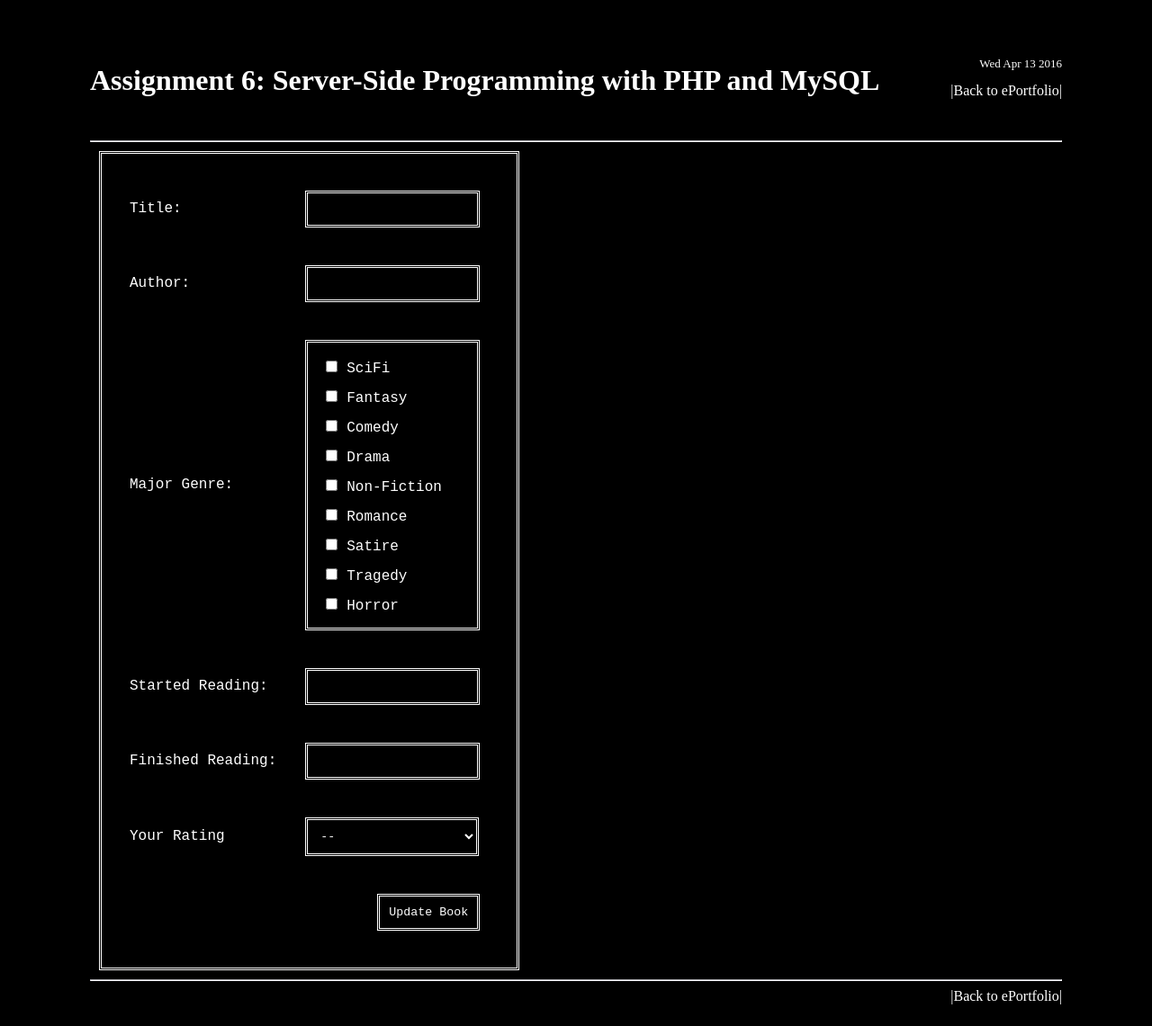
After one commit to christophercsmall/UNF_COP_4813_Internet_Programming, a PHP site: page /cop4813/assign6/change.php?ID=1 in a window 1280 px wide. The commit adds this page. Shown: the whole page at 90% size. Run offline with PHP 8.4, Linux system fonts and the light colour scheme; data that the repository does not hold is empty; some libraries are stand-ins or nearby versions.

Commit message:
Submitted Project

```diff
--- /dev/null
+++ b/public_html/cop4813/assign6/assign6.js
@@ -0,0 +1,54 @@
+
+function changeRecord()
+{
+    document.recordForm.action = 'change.php';
+    document.recordForm.submit();
+}
+
+function deleteRecord()
+{
+    document.recordForm.action = 'delete.php';
+    document.recordForm.submit();
+}
+
+function rowClick(id)
+{
+	var recordID = id;
+
+	document.getElementById("chgBtn").disabled = false;
+	document.getElementById("dltBtn").disabled = false;
+
+	document.getElementById(recordID).checked = true;
+}
+
+function genreClick(genre)
+{
+	var genreID = genre;
+
+	switch(document.getElementById(genre).checked)
+	{
+		case true:
+			document.getElementById(genre).checked = false;
+			break;
+		case false:
+			document.getElementById(genre).checked = true;
+			break;
+	}
+}
+
+function addClick()
+{
+	var form  = document.getElementById('addBookForm');
+
+	if (form.isValid())
+	{
+		document.getElementById('formIncompleteError').style.display = "none";
+		document.recordForm.action = 'add.php';
+		document.recordForm.submit();
+	}
+	else
+	{
+		alert("error");
+		document.getElementById('formIncompleteError').style.display = "";
+	}
+}
--- /dev/null
+++ b/public_html/cop4813/assign6/beginHTML.php
@@ -0,0 +1,36 @@
+<!DOCTYPE html>
+
+<html lang="en" xmlns="http://www.w3.org/1999/xhtml">
+
+<head>
+    <meta charset="utf-8" />
+    <title>Assignment 6: Server-Side Programming with PHP and MySQL</title>
+    <link rel="stylesheet" type="text/css" href="../style.css" />
+
+    <script>
+
+        window.onload = function () {
+            var today = new Date();
+            document.getElementById("today").innerHTML = today.toDateString();
+        }
+
+
+    </script>
+	<script src='assign6.js'></script>
+
+</head>
+
+<body>
+    <div style="float:right;">
+        <p id="today" style="text-align:right; font-size:small;"></p>
+        <a href="../index.html">|Back to ePortfolio|</a>
+    </div>
+
+    <h1>
+        Assignment 6: Server-Side Programming with PHP and MySQL
+    </h1>
+
+    <br />
+    <hr />
+
+<div class = "">
--- /dev/null
+++ b/public_html/cop4813/assign6/change.php
@@ -0,0 +1,107 @@
+<?php
+//get variables
+$ID = $_GET['ID'];
+
+//create myql access
+$mysql_access = mysql_connect('localhost', 'n00931863', 'spring2016931863');
+
+if (!mysql_access)
+{
+	die('Could not connect: '. mysql_error());
+}
+
+//select db
+mysql_select_db('n00931863');
+
+
+//create query
+$query = "SELECT * FROM Books WHERE ID=" . $ID;
+
+//issue query
+$result = mysql_query($query, $mysql_access);
+
+mysql_close($mysql_access);
+
+	$row  = mysql_fetch_row($result);
+
+	$ID = $row[0];
+	$title = $row[1];
+	$author = $row[2];
+	$genre = $row[3];
+	$readStart = $row[4];
+	$readFinish = $row[5];
+	$stars = $row[6];
+
+	$genreArray = array();
+
+	$token = strtok($genre, "|");
+
+	while ($token != false)
+	{
+		array_push($genreArray, $token);
+		$token = strtok("|");
+	}
+?>
+
+<?php include 'beginHTML.php';?>
+
+<form action="change_b.php" method="post">
+
+<?php
+	echo "<input type='hidden' name=ID value='$ID' />";
+?>
+
+	<table class="textContent textInput">
+		<tr>
+			<td>Title: </td>
+			<td><input required type="text" name="title" class="textContent textInput" value='<?php echo $title; ?>'/></td>
+		</tr>
+		<tr>
+			<td>Author: </td>
+			<td><input required type="text" name="author" class="textContent textInput" value='<?php echo $author; ?>'/></td>
+		</tr>
+		<tr>
+			<td>Major Genre:</td>
+			<td>
+				<div class="textInput textContent rowStyle">
+					<input <?php if (in_array("Science_Fiction", $genreArray)){ echo "checked='checked'";} ?> id="sf" class="textContent" type="checkbox" name="genreList[]" value="Science_Fiction"><span class="checkBoxStyle" onClick="genreClick('sf')">SciFi</span><br/>
+					<input <?php if (in_array("Fantasy", $genreArray)){ echo "checked='checked'";} ?> id="f" class="textContent" type="checkbox" name="genreList[]" value="Fantasy"><span class="checkBoxStyle" onClick="genreClick('f')">Fantasy</span><br/>
+					<input <?php if (in_array("Comedy", $genreArray)){ echo "checked='checked'";} ?> id="c" class="textContent" type="checkbox" name="genreList[]" value="Comedy"><span class="checkBoxStyle" onClick="genreClick('c')">Comedy</span><br/>
+					<input <?php if (in_array("Drama", $genreArray)){ echo "checked='checked'";} ?> id="d" class="textContent" type="checkbox" name="genreList[]" value="Drama"><span class="checkBoxStyle" onClick="genreClick('d')">Drama</span><br/>
+					<input <?php if (in_array("Non-Fiction", $genreArray)){ echo "checked='checked'";} ?> id="nf" class="textContent" type="checkbox" name="genreList[]" value="Non-Fiction"><span class="checkBoxStyle" onClick="genreClick('nf')">Non-Fiction</span><br/>
+					<input <?php if (in_array("Romance", $genreArray)){ echo "checked='checked'";} ?> id="r" class="textContent" type="checkbox" name="genreList[]" value="Romance"><span class="checkBoxStyle" onClick="genreClick('r')">Romance</span><br/>
+					<input <?php if (in_array("Satire", $genreArray)){ echo "checked='checked'";} ?> id="s" class="textContent" type="checkbox" name="genreList[]" value="Satire"><span class="checkBoxStyle" onClick="genreClick('s')">Satire</span><br/>
+					<input <?php if (in_array("Tragedy", $genreArray)){ echo "checked='checked'";} ?> id="t" class="textContent" type="checkbox" name="genreList[]" value="Tragedy"><span class="checkBoxStyle" onClick="genreClick('t')">Tragedy</span><br/>
+					<input <?php if (in_array("Horror", $genreArray)){ echo "checked='checked'";} ?> id="h" class="textContent" type="checkbox" name="genreList[]" value="Horror"><span class="checkBoxStyle" onClick="genreClick('h')">Horror</span>
+				</div>
+			</td>
+		</tr>
+		<tr>
+			<td>Started Reading:</td>
+			<td><input required type="text" name="readStart" class="textContent textInput" value='<?php echo $readStart; ?>'/></td>
+		</tr>
+		<tr>
+			<td>Finished Reading:</td>
+			<td><input type="text" name="readFinish" class="textContent textInput" value='<?php echo $readFinish; ?>'/></td>
+		</tr>
+		<tr>
+			<td>Your Rating</td>
+			<td>
+			  <select required name="stars" class="textInput textContent" style='width:90%; value='<?php echo $stars; ?>''>
+				<option value="">--</option>
+				<option value="1">*</option>
+				<option value="2">**</option>
+				<option value="3">***</option>
+				<option value="4">****</option>
+				<option value="5">*****</option>
+			  </select>
+			</td>
+		</tr>
+		<tr>
+			<td></td>
+			<td style='text-align:right;'><input type='submit' value='Update Book' class='textContent textInput' /></td>
+		</tr>
+	</table>
+</form>
+
+<?php include 'endHTML.php';?>
--- /dev/null
+++ b/public_html/cop4813/assign6/endHTML.php
@@ -0,0 +1,12 @@
+</div>
+
+<hr />
+
+    <footer>
+        <div style="float:right;">
+            <a href="../index.html">|Back to ePortfolio|</a>
+        </div>
+    </footer>
+
+</body>
+</html>
--- a/public_html/cop4813/style.css
+++ b/public_html/cop4813/style.css
@@ -63,6 +63,7 @@ a:visited {
 .tableStyle {
     text-align: center;
     width: 100%;
+	border-collapse:collapse;
 }
 
 .textInput {
@@ -91,3 +92,26 @@ a:visited {
     font-family: 'Copperplate Gothic';
     text-align:center;
 }
+
+.rowStyle:hover > td{
+	background-color: gray;
+	cursor:pointer;
+	color:greenyellow;
+}
+
+.rowStyle:hover{
+	background-color: gray;
+	cursor:pointer;
+	color:greenyellow;
+}
+
+.checkBoxStyle:hover{
+	background-color: gray;
+	cursor:pointer;
+	color:greenyellow;
+	font-decoration:underline;
+}
+
+input[type='button']:disabled{
+	background-color: gray;
+}
```
Also changed, not shown: public_html/cop4813/assign6/add.php (added, +39 -0 lines), public_html/cop4813/assign6/change_b.php (added, +41 -0 lines), public_html/cop4813/assign6/delete.php (added, +27 -0 lines), public_html/cop4813/assign6/index.php (added, +121 -0 lines), public_html/cop4813/assign6/mysql creds.txt (added, +17 -0 lines), public_html/cop4813/index.html (+43 -0 lines), 2 other files.
